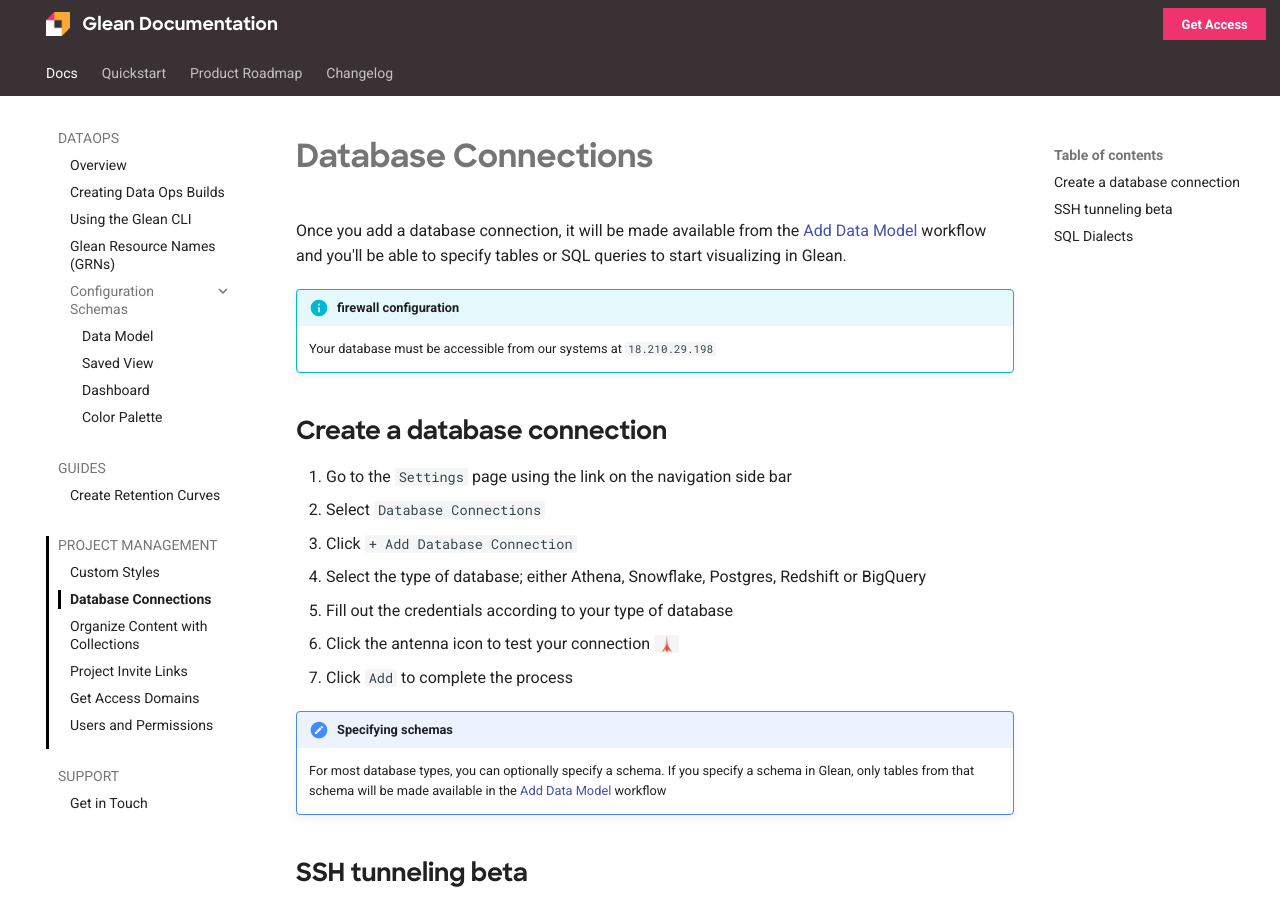
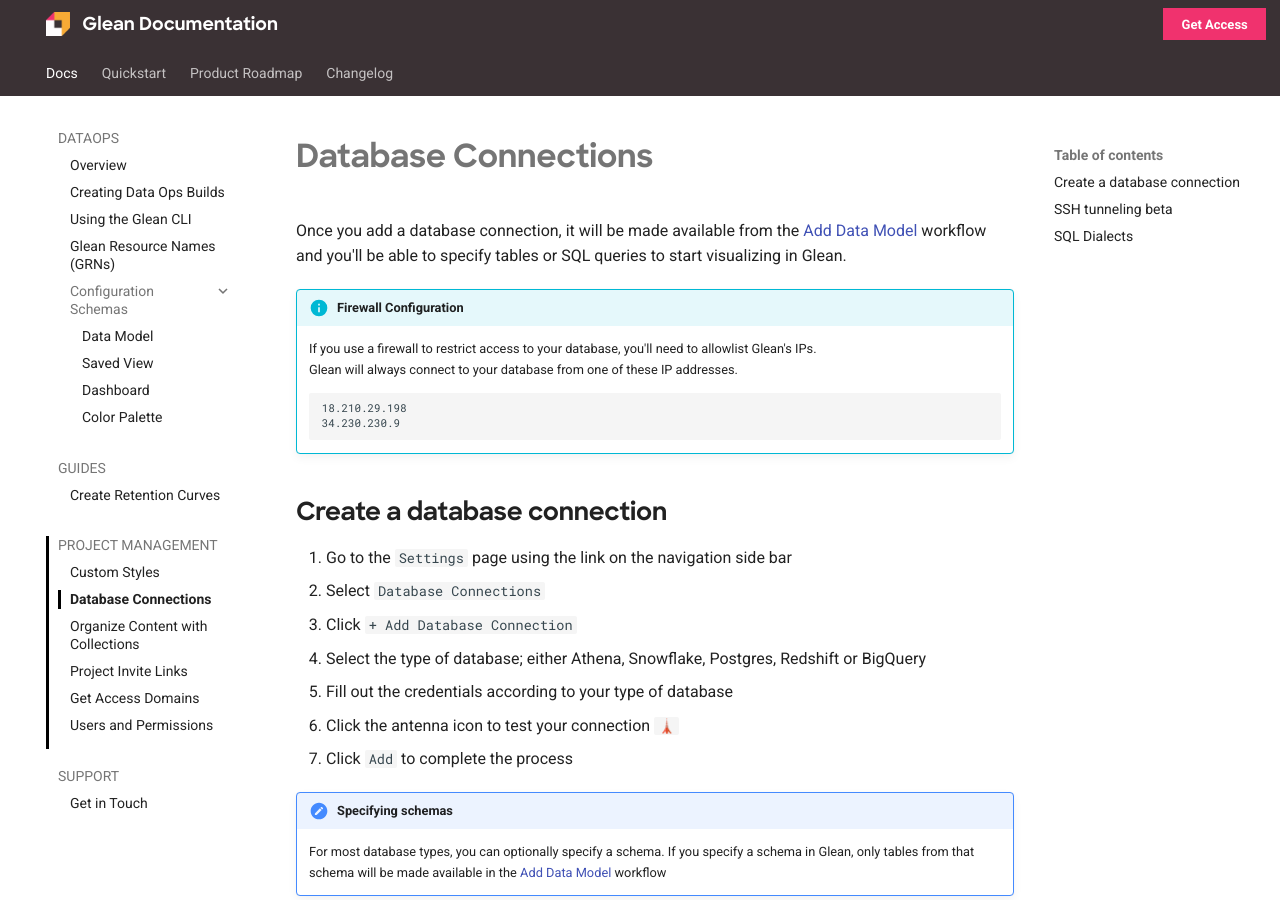
Before and after one commit to gleannyc/documentation, an MkDocs documentation site: the page built from docs/docs/project-management/database-connections.md, in a window 1280 px wide and 900 px high. Built offline with MkDocs 1.6.1 and Material for MkDocs 9.7.7, drawn with Linux system fonts in a browser that asks for light colours.

Commit message:
Add second IP address

````diff
--- a/docs/docs/project-management/database-connections.md
+++ b/docs/docs/project-management/database-connections.md
@@ -1,8 +1,13 @@
 Once you add a database connection, it will be made available from the [Add Data Model](../data-modeling/add-data-model.md) workflow and you'll be able to specify tables or SQL queries to start visualizing in Glean.
 
-!!! info "firewall configuration"
+!!! info "Firewall Configuration"
 
-    Your database must be accessible from our systems at `18.210.29.198`
+    If you use a firewall to restrict access to your database, you'll need to allowlist Glean's IPs. <br/>
+    Glean will always connect to your database from one of these IP addresses.
+    ```
+    18.210.29.198
+    34.230.230.9
+    ```
 
 ## Create a database connection
 
````
Also changed, not shown: docs/guides/quickstart/index.md (+7 -2 lines).
